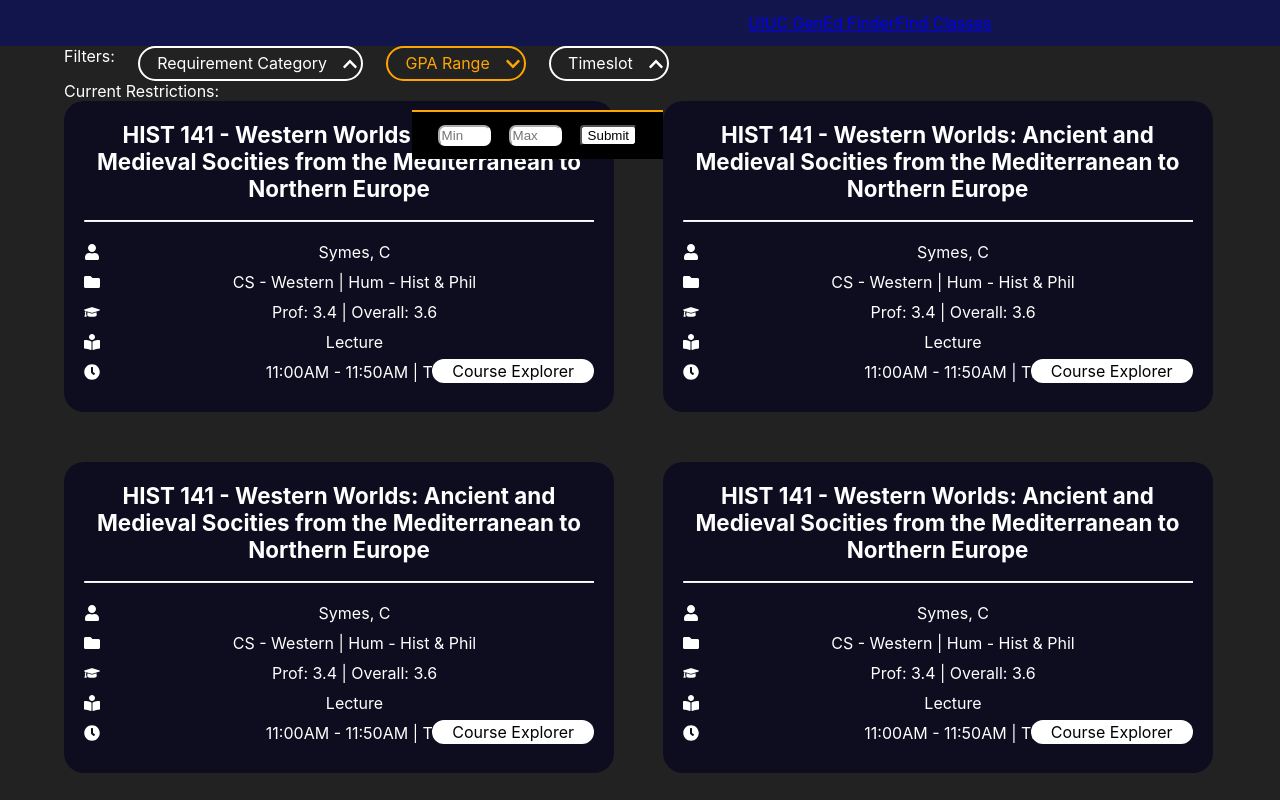
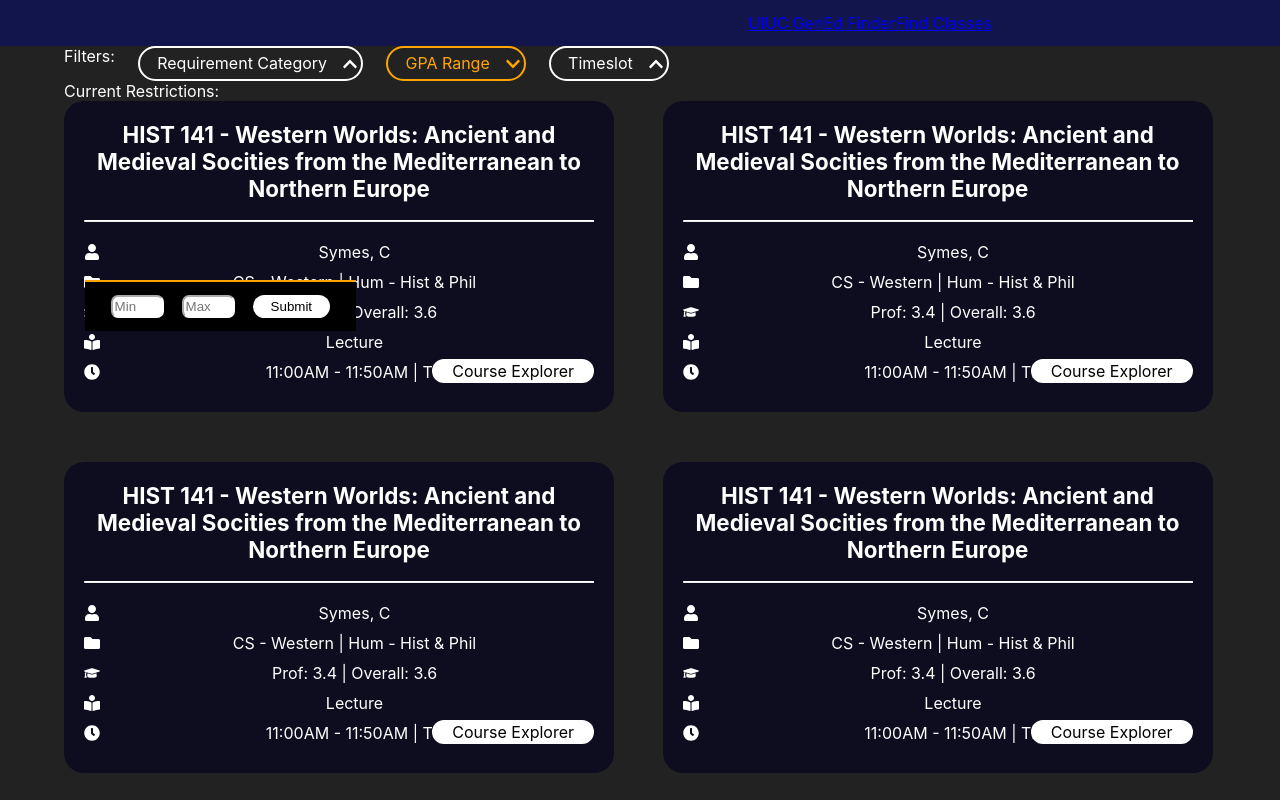
Before and after one commit to JCalago02/UIUC-GenEd-Finder, a React (Create React App) app: page /find-classes in a window 1280 px wide. Both pictures are taken after a click on the element "GPA Range". Shown: the top 800 px of the page. Built offline with nearby package versions, Linux system fonts and the light colour scheme.

Commit message:
Fix positioning of popup elements

```diff
--- a/src/Components/CategorySelector/CategorySelector.css
+++ b/src/Components/CategorySelector/CategorySelector.css
@@ -1,7 +1,7 @@
 .grid-wrapper {
     position: absolute;
-    top: 110px;
-    left: 140px;
+    top: 280px;
+    left: 85px;
     display: grid;
     width: fit-content;
 
--- a/src/Components/GpaSelector/GpaSelector.css
+++ b/src/Components/GpaSelector/GpaSelector.css
@@ -1,7 +1,7 @@
 .flex-wrapper-gpa {
     position:absolute;
-    top:110px;
-    left: 412px;
+    top:280px;
+    left: 85px;
     background-color: black;
     border-top: solid 2px orange;
     display: flex;
@@ -29,8 +29,14 @@
     border-color:orange;
 }
 
-.submit {
+.gpa-submit-button {
     background-color: white;
     outline:none;
-    border-radius: 4px;
+    border:none;
+    border-radius: 40px;
+    padding: 4px 18px;
 }
+
+.gpa-submit-button:hover {
+    cursor: pointer;
+}
--- a/src/Components/GpaSelector/GpaSelector.js
+++ b/src/Components/GpaSelector/GpaSelector.js
@@ -34,7 +34,7 @@ function GpaSelector({setGPABounds}) {
         <div className="flex-wrapper-gpa">
             <input type="number" className="deci-input" step={0.1} placeholder='Min' onChange={HandleMinChange} ></input>
             <input type="number" className="deci-input" step={0.1} placeholder='Max' onChange={HandleMaxChange}></input>
-            <button className='submit' onClick={HandleGPASubmit}>Submit</button>
+            <button className="gpa-submit-button" onClick={HandleGPASubmit}>Submit</button>
         </div>
     )
 }
--- a/src/Sections/TimeSelectorSection/TimeSelectorSection.css
+++ b/src/Sections/TimeSelectorSection/TimeSelectorSection.css
@@ -1,7 +1,7 @@
 .grid-container {
     position:absolute;
-    top:110px;
-    left: 605px;
+    top:280px;
+    left: 85px;
     background-color: black;
     padding: 1% 2%;
     border-top: solid 2px orange;
```
